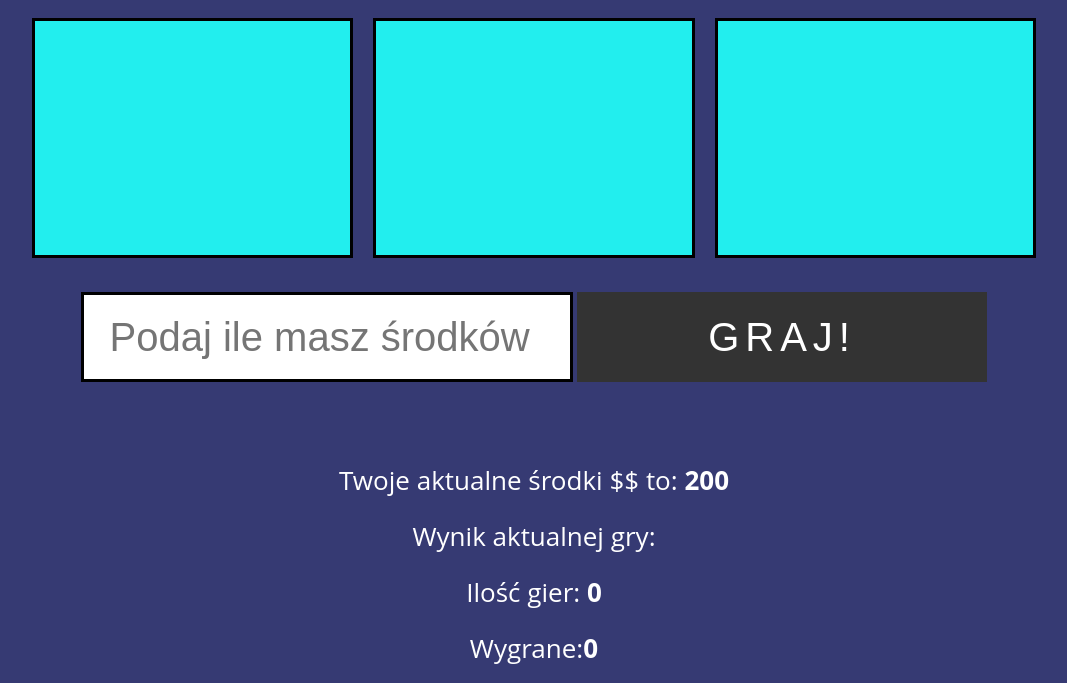
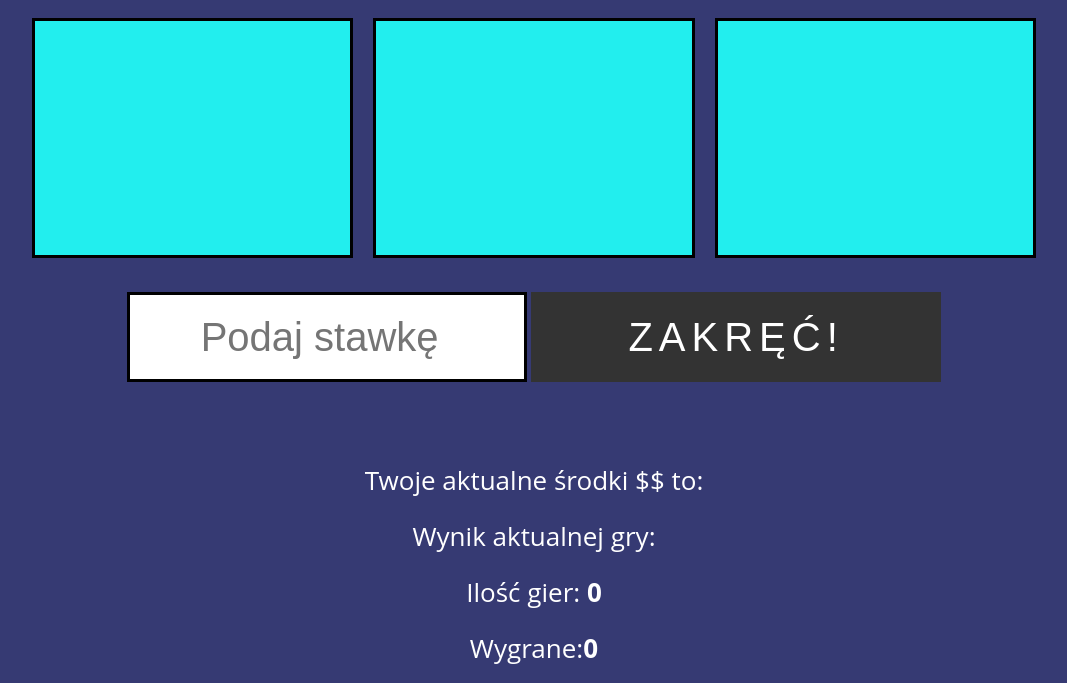
Before and after one commit to xFireXx/gra-studia, a plain HTML site: page index.html in a window 1280 px wide. Both pictures are taken after a click on the button "GRAJ!". Shown: the part 105-788 px from the top of the page, without its empty margins (106-1173 px from the left). Drawn offline with Linux system fonts and the light colour scheme.

Commit message:
final project

```diff
--- /dev/null
+++ b/Blue.js
@@ -0,0 +1,12 @@
+class Blue extends Theme {
+    constructor(color) {
+      super(color);
+    }
+
+    changeColor(color) {
+      document.querySelector("body").style.background = `${color}`
+    }
+  }
+
+  const niebieski = new Blue('#363A73');
+  niebieski.changeColor(niebieski.color);
--- a/Game.js
+++ b/Game.js
@@ -5,6 +5,9 @@ class Game {
      this.wallet = new Wallet(start);
 
      document.getElementById('start').addEventListener('click', this.startGame.bind(this));
+     document.getElementById('reset').addEventListener('click', function() {
+        location.reload();
+     })
      this.spanWallet = document.querySelector('.panel span.wallet');
      this.boards = [...document.querySelectorAll('div.color')];
      this.inputBid = document.getElementById('bid');
--- /dev/null
+++ b/Theme.js
@@ -0,0 +1,5 @@
+class Theme {
+    constructor(color) {
+      this.color = color;
+    }
+  }
--- a/index.html
+++ b/index.html
@@ -18,12 +18,12 @@
           <div class="color"></div>
         </section>
 
-        <section class="play">
-          <input type="number" placeholder="Podaj ile masz środków" id="bid" style="width: 492px">
+        <section class="play srodkiStart">
+          <input type="number" placeholder="Podaj ile masz środków" id="srodkiPoczatkowe" style="width: 492px">
           <button id="startGame">Graj!</button>
         </section>
 
-        <section class="play d-none">
+        <section class="play stawka d-none">
           <input type="number" placeholder="Podaj stawkę" id="bid">
           <button id="start">Zakręć!</button>
         </section>
@@ -45,11 +45,16 @@
                 </div>
               </section>
         </section>
-
+        <section class="play">
+          <button id="reset">Resetuj grę!</button>
+        </section>
 
 
       </div>
       <script src="Wallet.js"></script>
+
+      <script src="Theme.js"></script>
+      <script src="Blue.js"></script>
       <script src="Statistics.js"></script>
       <script src="Draw.js"></script>
       <script src="Result.js"></script>
--- a/main.js
+++ b/main.js
@@ -1 +1,6 @@
-const game = new Game(200)
+document.querySelector("#startGame").addEventListener("click", function() {
+    let srodkiPoczatkowe = document.querySelector("#srodkiPoczatkowe").value;
+    document.querySelector(".stawka").classList.remove("d-none");
+    document.querySelector(".srodkiStart").classList.add("d-none");
+    const game = new Game(srodkiPoczatkowe)
+})
```
Also changed, not shown: Wallet.js (line endings or trailing spaces).
